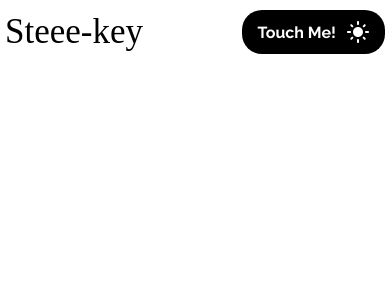
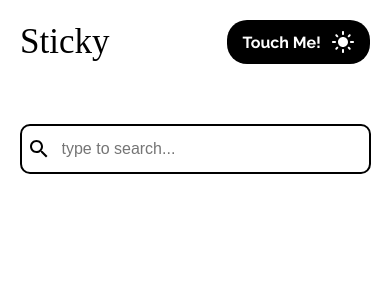
Before and after one commit to Deevyn9/Stickynotes, a React (Create React App) app: page / in a window 390 px wide. Shown: the top 300 px of the page. Built offline with nearby package versions, Linux system fonts and the light colour scheme; a web font is replaced by a local one.

Commit message:
making search bar responsive

```diff
--- a/src/components/Header.js
+++ b/src/components/Header.js
@@ -6,7 +6,7 @@ const Header = ( {darkMode, switchAsap} ) => {
 
   return (
     <div className="header">
-      <div className="header__name">Steee-key</div>
+      <div className="header__name">Sticky</div>
       <div
         className={darkMode ? "header__switcher black" : "header__switcher"}
         onClick={switchAsap}
--- a/src/components/Search.js
+++ b/src/components/Search.js
@@ -1,9 +1,11 @@
 import React from 'react'
+import SearchIcon from "@mui/icons-material/Search";
 
 const Search = () => {
   return (
-    <div>
-
+    <div className='search__bar'>
+        <SearchIcon />
+        <input type="text" placeholder='type to search...'/>
     </div>
   )
 }
--- a/src/index.css
+++ b/src/index.css
@@ -12,6 +12,9 @@ body {
 
 .App {
   min-height: 100vh;
+  display: flex;
+  flex-direction: column;
+  align-items: center;
 }
 
 .App.dark {
@@ -21,7 +24,8 @@ body {
 
 .header {
   display: flex;
-  padding: 10px 5px;
+  width: 100%;
+  padding: 20px 20px;
   align-items: center;
   justify-content: space-between;
 }
@@ -49,8 +53,57 @@ body {
   color: black;
 }
 
+.search__bar {
+  border: 2px solid black;
+  border-radius: 10px;
+  background-color: white;
+  height: 50px;
+  display: flex;
+  align-items: center;
+  width: 700px;
+  max-width: 90%;
+  color: black;
+  margin-top: 40px;
+  justify-content: space-between;
+  padding-left: 5px;
+}
+
+.search__bar input {
+  height: 100%;
+  background-color: transparent;
+  border: none;
+  margin-left: 5px;
+  padding: 5px;
+  outline: none;
+  font-size: 16px;
+  width: calc(100% - 30px);
+  justify-self: flex-end;
+  font-weight: 500;
+}
+
+@media (max-width: 320px) {
+  .header {
+    padding: 10px;
+  }
+
+  .header .header__name {
+    font-size: 23px;
+  }
+
+  .header .header__switcher {
+    font-size: 12px;
+    padding: 5px 10px;
+  }
+
+  .search__bar {
+    max-width: 93%;
+    margin-top: 20px;
+  }
+}
+
+
 @media (min-width: 700px) {
   .header {
-    padding: 30px 50px;
+    padding: 40px 50px;
   }
 }
```
